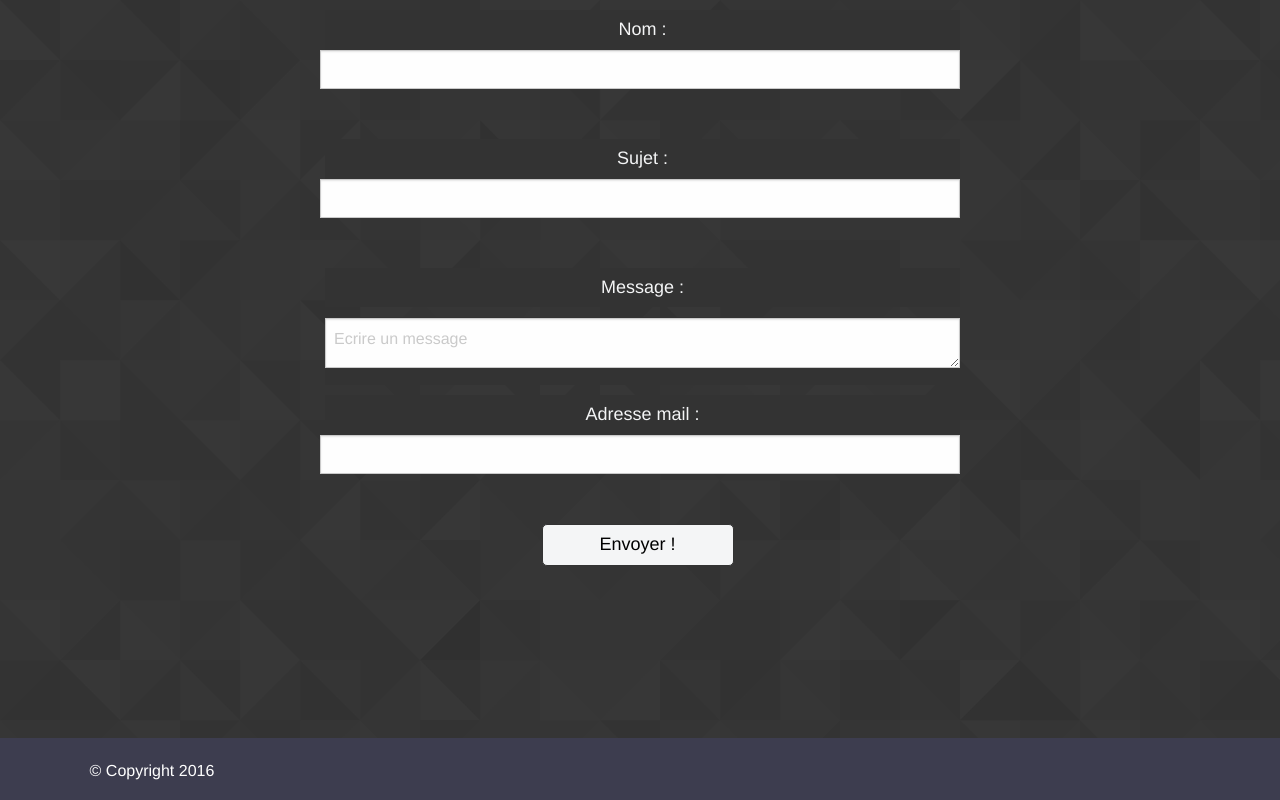
After one commit to AlexisNFDV/Projet-PHP, a PHP site: page /contact.php in a window 1280 px wide. The commit adds this page. Run offline with PHP 8.4, Linux system fonts and the light colour scheme; some libraries are stand-ins or nearby versions.

Commit message:
Fin journée 1

```diff
--- /dev/null
+++ b/CSS/contact.css
@@ -0,0 +1,83 @@
+body
+{
+    background-image:url(../Image/background.png);
+    background-repeat: repeat;
+}
+
+h1, form {
+    text-align: center;
+}
+
+form {
+    width: 50%;
+    margin: 0 auto;
+}
+
+input{
+    display: inline-block;
+    margin-top:10px;
+    width: 30%;
+    min-height: 20px;
+    border-top: 1px solid #333;
+    border-bottom: 1px solid #333;
+    font-size: 18px;
+    line-height: 2.1;
+    margin-left: -5px;
+    border-right: 1px solid #333;
+    border-left: none;
+    border-radius: 0 5px 5px 0;
+    background: #f4f5f6;
+    text-align: center;
+}
+
+label {
+    background: #333;
+    color: #f4f5f6;
+    margin-left: 5px;
+    margin-top:10px;
+    border-top: 1px solid #333;
+    border-bottom: 1px solid #333;
+    font-size: 18px;
+    line-height: 2.1;
+}
+
+input[type="submit"] {
+    border-left: 1px solid #333;
+    border-radius: 5px;
+    transition: background 0.25s, color 0.25s;
+}
+
+input[type="submit"]:hover, input[type="submit"]:active {
+    background: #333;
+    color: #f4f5f6;
+    transition: background 0.25s, color 0.25s;
+}
+
+footer
+{
+    position: absolute;
+    background: rgba(63, 63, 83, 0.9);
+    color: black;
+    width: 100%;
+    bottom: 0;
+}
+
+footer > .copyright
+{
+    margin-top: 20px;
+    padding-left: 7%;
+    color: white;
+    max-width: 50%;
+}
+
+#contact
+{
+    position: absolute;
+    top: 30%;
+    right: 4.5%;
+    font-size: 18px;
+    background: none;
+    color: white;
+    border: none;
+    text-decoration: underline;
+}
--- /dev/null
+++ b/contact.php
@@ -0,0 +1,103 @@
+<?php
+
+require 'connect.php';
+
+if (!empty($_POST['nom']) && !empty($_POST['sujet']) && !empty($_POST['message']) && !empty($_POST['email'])){
+
+    $nom = $_POST['nom'];
+    $sujet = $_POST['sujet'];
+    $mess = $_POST['message'];
+    $email = $_POST['email'];
+
+    $sms = $dbh->prepare("INSERT INTO contact (nom,sujet,message,email) VALUES (:nom, :sujet, :message, :email)");
+    $sms->execute([':nom' => $nom, ':sujet' => $sujet, ':message' => $mess, ':email' => $email]);
+    $sms->fetchAll();
+
+
+
+    $envoi = $dbh->prepare("SELECT * FROM contact WHERE id = 1");
+    $envoi->execute();
+    $envoi->fetchAll();
+
+    $to = 'noel.a@hotmail.fr';
+    $name = $nom;
+    $subject = $sujet;
+    $message = $mess;
+    $headers = 'From:'.$email ."\r\n" .
+        'Reply-To: alexdu77270@hotmail.fr'."\r\n".
+        'X-Mailer: PHP/'.phpversion();
+
+    mail($to, $name, $subject, $message, $headers);
+
+    header('Location: index.php');
+
+}
+
+/*    $nom = $_POST['nom'];
+    $mail = $_POST['email'];
+    $objet = $_POST['sujet'];
+    $message = $_POST['message'];
+
+/////voici la version Mine
+$headers = "MIME-Version: 1.0\r\n";
+
+//////ici on détermine le mail en format text
+$headers .= "Content-type: text/plain; charset=iso-8859-1\r\n";
+
+////ici on détermine l'expediteur et l'adresse de réponse
+$headers .= "From: $nom <$mail>\r\nReply-to : $nom <$mail>\nX-Mailer:PHP";
+
+$subject="$objet";
+$destinataire="alexdu77270@hotmail.fr"; //remplacez "webmaster@votre-site.com" par votre adresse e-mail
+$body="$message";
+if (mail($destinataire,$subject,$body,$headers)) {
+    echo "Votre mail a été envoyé<br>";
+} else {
+    echo "Une erreur s'est produite";
+}
+echo ('<p align="center"> Vous allez bientot etre redirigé vers la page d\'acceuil<br>
+    Si vous netes pas redirigé au bout de 5 secondes cliquez <a href="index.php">ici
+    </a></p>');*/
+
+?>
+
+<!DOCTYPE html>
+<html class="no-js" lang="en">
+<head>
+
+    <link rel="stylesheet" href="https://cdn.jsdelivr.net/foundation/6.2.4/foundation.min.css">
+
+    <link rel="stylesheet" href="Foundation/foundation-icons.css">
+
+    <link rel="stylesheet" href="CSS/contact.css">
+
+    <title>Contact</title>
+
+</head>
+<body>
+<header>
+
+</header>
+
+<form action="" method="post">
+    <label for="nom">Nom : </label>
+    <input type="text" name="nom" id="nom"><br>
+    <label for="sujet">Sujet : </label>
+    <input type="text" name="sujet" id="sujet"><br>
+    <label for="message">Message : </label>
+    <label>
+        <textarea placeholder="Ecrire un message" name="message" id="message"></textarea>
+    </label>
+    <label for="email">Adresse mail : </label>
+    <input type="email" name="email" id="email"><br>
+    <input type="submit" name="envoyer" id="envoyer" value="Envoyer !">
+</form>
+
+
+
+<footer>
+    <?php echo '<p class="copyright"> © Copyright 2016 </p>' ?>
+</footer>
+
+</body>
+</html>
--- a/index.php
+++ b/index.php
@@ -15,7 +15,7 @@ require 'connect.php';
           integrity="sha384-BVYiiSIFeK1dGmJRAkycuHAHRg32OmUcww7on3RYdg4Va+PmSTsz/K68vbdEjh4u" crossorigin="anonymous">
     <link rel="stylesheet" href="CSS/style.css">
 
-        <title>Document</title>
+    <title>8GAG</title>
 </head>
 
 
@@ -28,6 +28,8 @@ require 'connect.php';
 
 <footer>
     <p class="copyright"> © Copyright 2016 </p>
+    <a href="contact.php" id="contact">Nous contacter</a>
+
 </footer>
 
 </body>
```
Also changed, not shown: CSS/style.css (+11 -1 lines), test/envoi.html (added, +42 -0 lines), test/envoi.php (added, +30 -0 lines). Lines whose indentation alone changed are shown as unchanged.
